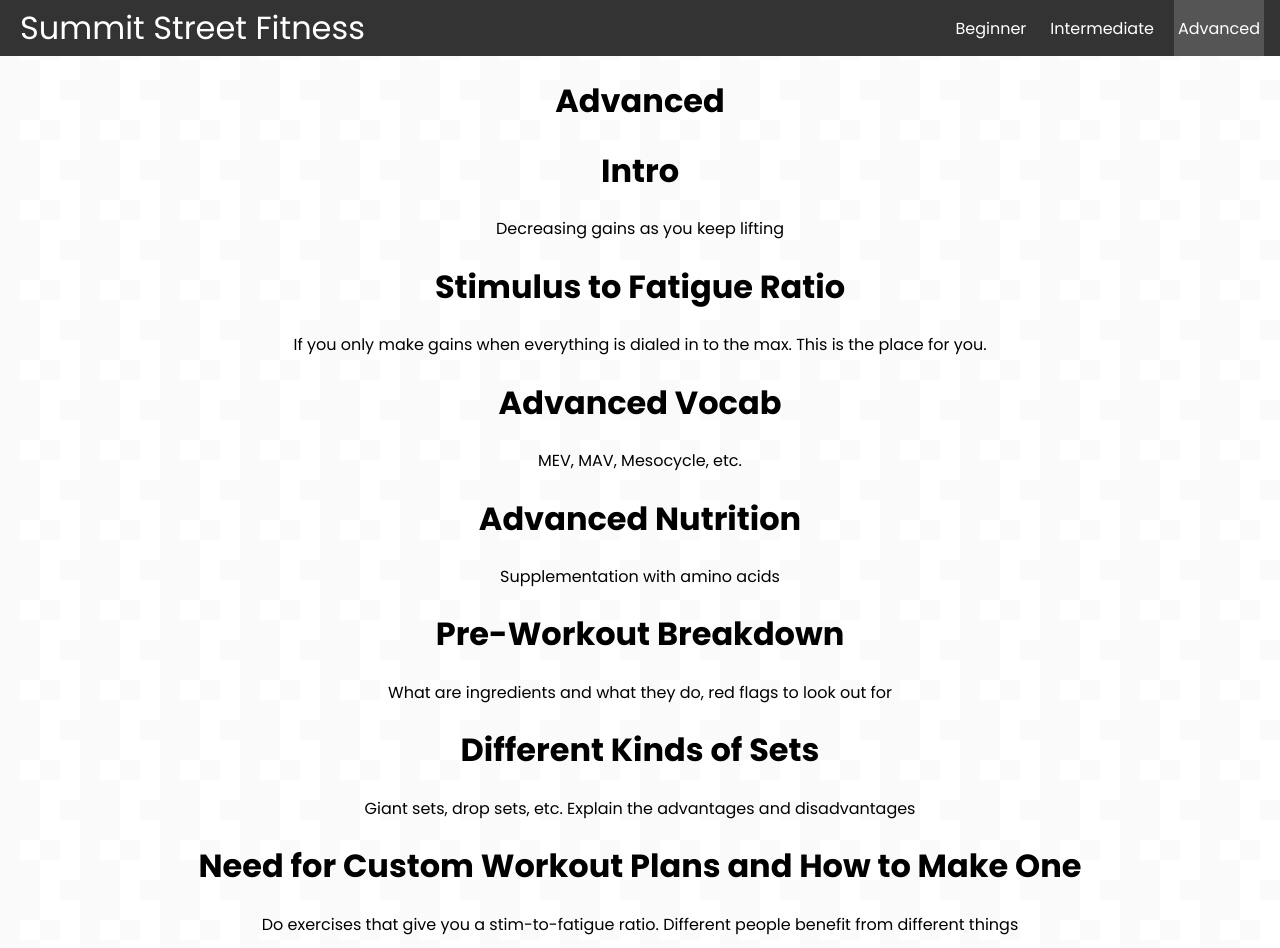
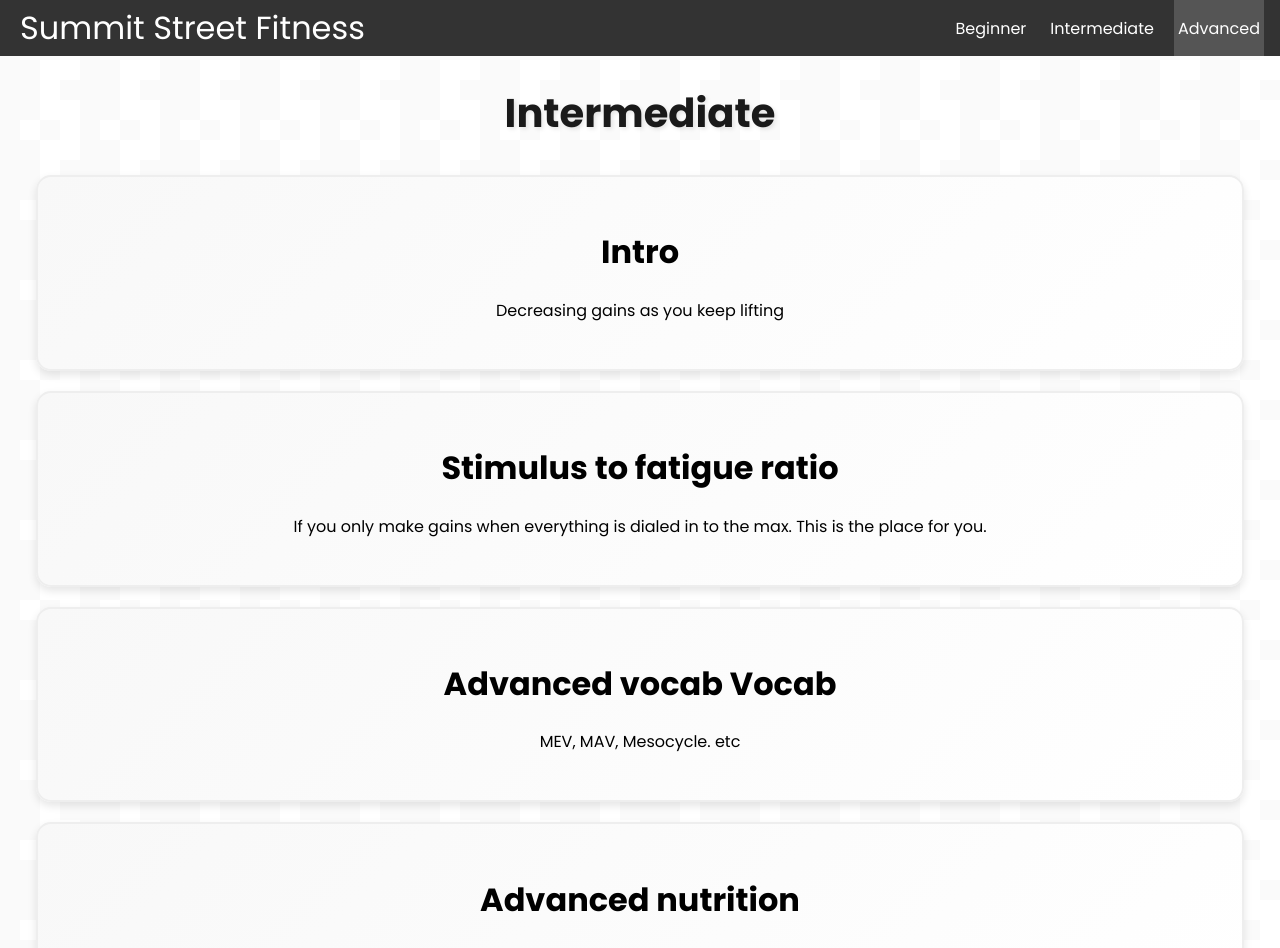
Before and after one commit to mrussotti/Summit-Street-Fitness-2.0, a React (Create React App) app: page /Advanced in a window 1280 px wide. Shown: the top 948 px of the page. Built offline with nearby package versions, Linux system fonts and the light colour scheme.

Commit message:
did all pages

```diff
--- a/src/pages/Advanced.js
+++ b/src/pages/Advanced.js
@@ -16,28 +16,32 @@ const text1 = [
 
 export default function Advanced() {
   return (
-    <div className={styles.advancedContainer}>
-      <h1>Advanced</h1>
-      <div className="rectangle-cards">
+    <>
+    <h1 className={styles.pageTitle}>Intermediate</h1>
+    <div className={styles.rectangleCardContainer}>
+      <div className={styles.rectangleCard}>
         <RectangleCard heading="Intro" text={text4} />
-        <RectangleCard heading="Stimulus to Fatigue Ratio" text={text1} />
-        <RectangleCard
-          heading="Advanced Vocab"
-          text={"MEV, MAV, Mesocycle, etc."}
-        />
-        <RectangleCard heading="Advanced Nutrition" text={text2} />
-        <RectangleCard
-          heading="Pre-Workout Breakdown"
-          text={
-            "What are ingredients and what they do, red flags to look out for"
-          }
-        />
-        <RectangleCard heading="Different Kinds of Sets" text={text3} />
-        <RectangleCard
-          heading="Need for Custom Workout Plans and How to Make One"
-          text={text5}
-        />
       </div>
+      <div className={styles.rectangleCard}>
+        <RectangleCard heading="Stimulus to fatigue ratio" text={text1} />
+      </div>
+      <div className={styles.rectangleCard}>
+        <RectangleCard heading="Advanced vocab Vocab" text={"MEV, MAV, Mesocycle. etc"} />
+      </div>
+      <div className={styles.rectangleCard}>
+        <RectangleCard heading="Advanced nutrition" text={text2} />
+      </div>
+      <div className={styles.rectangleCard}>
+        <RectangleCard heading="pre workout breakdown" text={"what are ingredients and what they do, red flags to look out for"} />
+      </div>
+      <div className={styles.rectangleCard}>
+        <RectangleCard heading="Different kinds of sets" text={text3} />
+      </div>
+      <div className={styles.rectangleCard}>
+        <RectangleCard heading="Need for custom workout plans and how to make one" text={text5} />
+      </div>
+
     </div>
+  </>
   );
 }
--- a/src/pages/Beginner.js
+++ b/src/pages/Beginner.js
@@ -1,5 +1,8 @@
 
 import RectangleCard from "../components/RectangleCard";
+import styles from './universal.module.css';
+
+
 const Progress = ["After many months of beginner gains, you will start to reach a plateau. Your lifts won't be improving and you will feel like you are doing something wrong. You have now reached the intermediate lifting level. It's important to adjust your training program to continue making progress. This may involve incorporating more advanced techniques such as periodization, progressive overload, and accessory exercises. Periodization involves cycling through different training phases to prevent plateaus and promote continued progress. Progressive overload involves gradually increasing the weight or reps of your lifts to challenge your muscles and stimulate growth. Accessory exercises can help to target specific muscle groups and improve weaknesses. It's also important to continue focusing on proper form and technique to prevent injury and maximize results. By staying consistent and making adjustments to your training program, you can continue to make progress and reach your goals. Refer to our Intermediate page for more information."]
 const Myths = ['Jeff Nippard and RP Mythbusting videos']
 const Etiquette = ["Gym etiquette is essential for a safe and respectful workout environment. When using equipment, it is important to wipe it down with disinfectant after use to prevent the spread of germs. Additionally, if someone is waiting for a machine, offer to let them work in with you or complete your set quickly. When using the mirrors, be aware of your surroundings and give others space to use them too. Don't hog the mirror, and avoid blocking other people's view. Overall, being mindful of others and their needs can make the gym a more enjoyable and productive place for everyone."]
@@ -22,19 +25,37 @@ export default function Beginner(){
     <>
 
 
-    <h1> Beginner</h1>
+        <h1 className={styles.pageTitle}>Beginner</h1>
+        <div className={styles.rectangleCardContainer}>
+        <div className={styles.rectangleCard}>
     <RectangleCard heading='Outline Your Goals' text= {Outline} />
+    </div>
+    <div className={styles.rectangleCard}>
     <RectangleCard heading='Training' text= {Training} />
+    </div>
+    <div className={styles.rectangleCard}>
     <RectangleCard heading='Diet' text= {Diet} />
+    </div>
+    <div className={styles.rectangleCard}>
     <RectangleCard heading='Recovery' text= {Recovery} text2 = {Recovery2} text3= {Recovery3} text4= {Recovery4} />
+    </div>
+    <div className={styles.rectangleCard}>
     <RectangleCard heading='Supplements To Start With' text= {Supps} text2= {Supps2} text3= {Supps3} text4= {Supps4} />
+    </div>
+    <div className={styles.rectangleCard}>
     <RectangleCard heading='What Gym Gear Do You Need?' text= {Gear} />
+    </div>
+    <div className={styles.rectangleCard}>
     <RectangleCard heading='Gym Etiquette' text= {Etiquette} />
+    </div>
+    <div className={styles.rectangleCard}>
     <RectangleCard heading='Myth Busting' text= {Myths} />
+    </div>
+    <div className={styles.rectangleCard}>
     <RectangleCard heading='How To Know When You Are An Intermediate Lifter' text= {Progress} />
+    </div>
 
-
-
+    </div>
     </>
     )
 }
```
